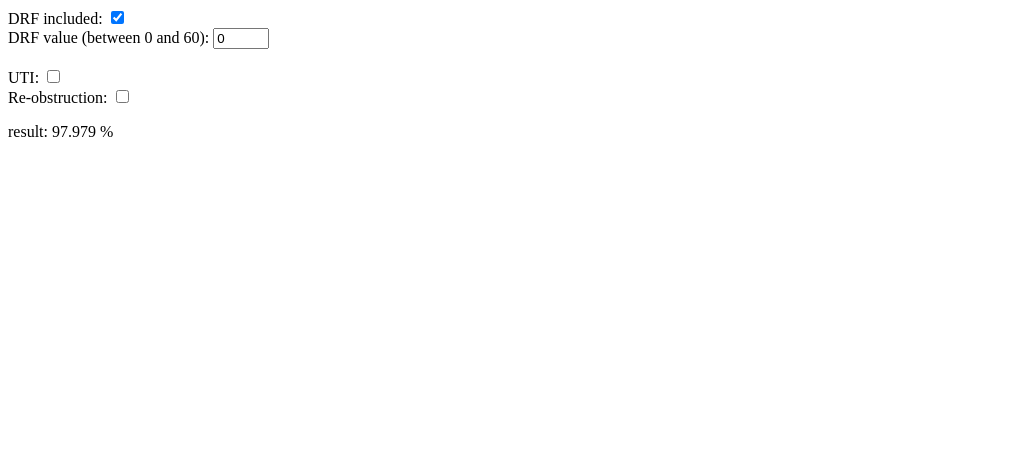
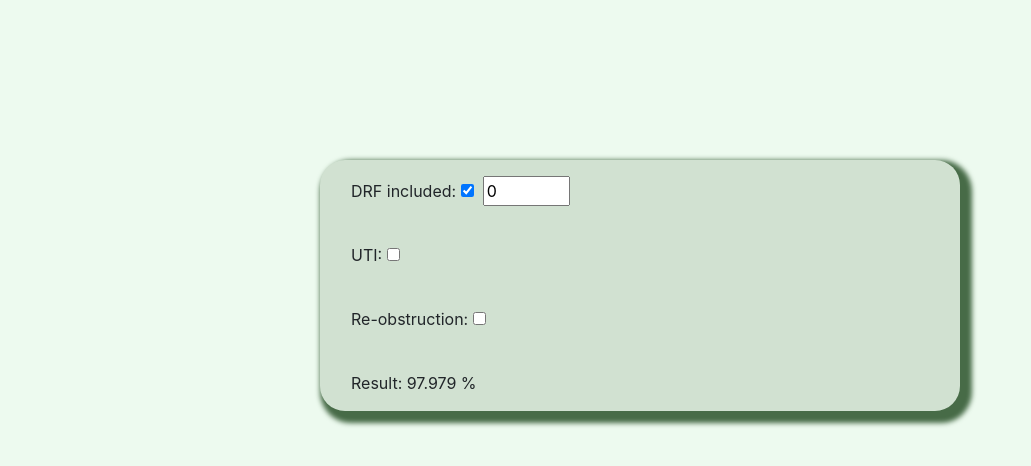
Before and after one commit to kerimoff/PPHN_calculator, a plain HTML site: page index.html in a window 1280 px wide. Shown: the whole page, without its empty margins (0-1031 px from the left). Drawn offline with nearby package versions, Linux system fonts and the light colour scheme.

Commit message:
Flex-colum format

```diff
--- a/index.html
+++ b/index.html
@@ -4,22 +4,35 @@
     <meta charset="UTF-8">
     <meta name="viewport" content="width=device-width, initial-scale=1.0">
     <title>PPHN Calculator</title>
+    <link rel="stylesheet" href="style.css">
+    <link rel="stylesheet" href="https://stackpath.bootstrapcdn.com/bootstrap/4.4.1/css/bootstrap.min.css" integrity="sha384-Vkoo8x4CGsO3+Hhxv8T/Q5PaXtkKtu6ug5TOeNV6gBiFeWPGFN9MuhOf23Q9Ifjh" crossorigin="anonymous">
 </head>
 <body>
-    <form>
-        <label for="drf">DRF included:</label>
-        <input type="checkbox" id="drf" name="drf" checked><br>
-        <label for="drf_value">DRF value (between 0 and 60):</label>
-        <input type="number" id="drf_value" name="drf_value" min="0" max="60" value="0">
-        <br>
-        <br>
-        <label for="uti">UTI:</label>
-        <input type="checkbox" id="uti" name="uti"><br>
-        <label for="re_obst">Re-obstruction:</label>
-        <input type="checkbox" id="re_obst" name="re_obst"><br>
 
-        <p>result: <span id="result"> 0 </span> % </p>
-    </form>
+    <div class="container w-50">
+            <div class="flex-column ">
+
+                <div class="p-3">
+                    <label for="drf">DRF included:</label>
+                    <input type="checkbox" id="drf" name="drf" checked>
+                    <label for="drf_value"></label>
+                    <input type="number" id="drf_value" name="drf_value" min="0" max="60" value="0">
+                </div>
+
+                <div class="p-3">
+                    <label for="uti">UTI:</label>
+                    <input type="checkbox" id="uti" name="uti">
+                </div>
+
+                <div class="p-3">
+                    <label for="re_obst">Re-obstruction:</label>
+                    <input type="checkbox" id="re_obst" name="re_obst">
+                </div>
+
+                <p class="p-3">Result: <span id="result"> 0 </span> % </p>
+
+            </div>
+        </div>
 </body>
 <script src="script.js"></script>
 </html>
--- /dev/null
+++ b/style.css
@@ -0,0 +1,10 @@
+body{
+    background-color: rgb(237, 250, 239) !important;
+}
+
+.container{
+    margin: 10em auto;
+    background-color: rgb(209, 225, 209);
+    box-shadow: 6px 6px 5px 6px rgb(71, 107, 71);
+    border-radius: 25px;
+}
```
